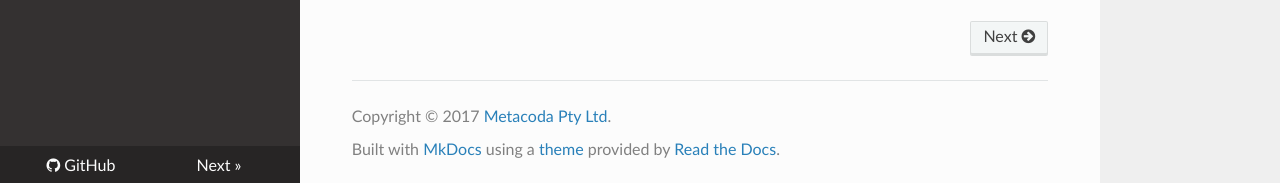
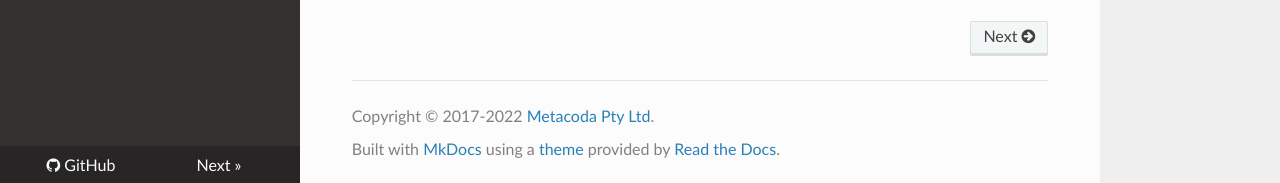
Before and after one commit to Metacoda/idsync-utils, an MkDocs documentation site: the page built from docs/index.md, in a window 1280 px wide and 1330 px high. Shown: the part 1144-1327 px from the top of the window. Built offline with MkDocs 1.6.1, drawn with Linux system fonts in a browser that asks for light colours; nearby versions of some CDN libraries; old or Windows-style settings are respelled for this version of MkDocs.

Commit message:
Update mkdocs config

```diff
--- a/mkdocs.yml
+++ b/mkdocs.yml
@@ -2,10 +2,10 @@
 site_url: https://metacoda.github.io/idsync-utils/
 site_description: Utilities, samples, and documentation for the Metacoda Identity Sync Plug-in.
 site_author: Metacoda Pty Ltd
-copyright: Copyright &copy; 2017 <a href="https://www.metacoda.com/">Metacoda Pty Ltd</a>.
+copyright: Copyright &copy; 2017-2022 <a href="https://www.metacoda.com/">Metacoda Pty Ltd</a>.
 repo_url: https://github.com/metacoda/idsync-utils/
 theme: readthedocs
-pages:
+nav:
   - Intro: index.md
   - Topics:
     - Identity Sync Profiles & Process: 'topics/idsp.md'
```
